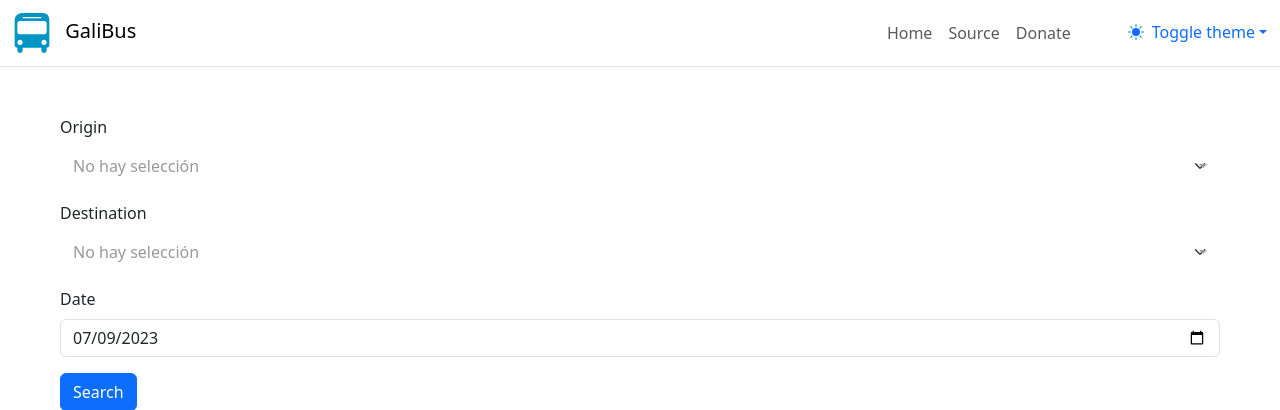
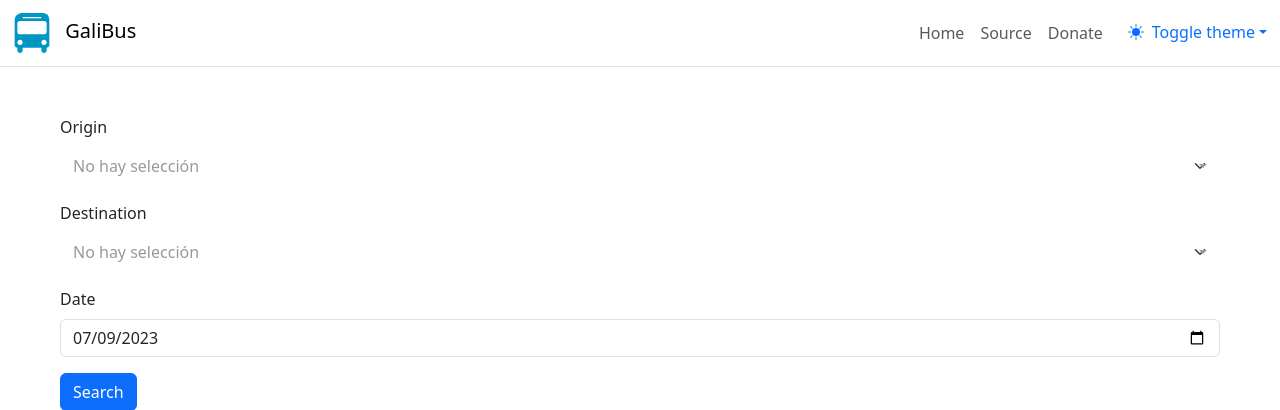
Before and after one commit to peprolinbot/bus.gal-web, a Django app: page / in a window 1280 px wide. Shown: the top 410 px of the page. Run offline with Django 4.2, Linux system fonts and the light colour scheme; some libraries are stand-ins or nearby versions.

Commit message:
Fix collapsed

```diff
--- a/buses/templates/buses/_items/navbar.html
+++ b/buses/templates/buses/_items/navbar.html
@@ -48,12 +48,12 @@
                 <li class="nav-item">
                     <a href="https://codeberg.org/peprolinbot/bus.gal-web" class="nav-link">Source</a>
                 </li>
-                <li class="nav-item">
+                <li class="nav-item me-3">
                     <a href="https://paypal.me/peprolinbot" class="nav-link">Donate</a>
                 </li>
 
                 <!-- Theme selector -->
-                <li class="nav-item dropdown ms-5">
+                <li class="nav-item dropdown">
                     <button class="btn btn-link px-0 text-decoration-none dropdown-toggle d-flex align-items-center"
                         id="bd-theme" type="button" aria-expanded="false" data-bs-toggle="dropdown"
                         data-bs-display="static">
```
